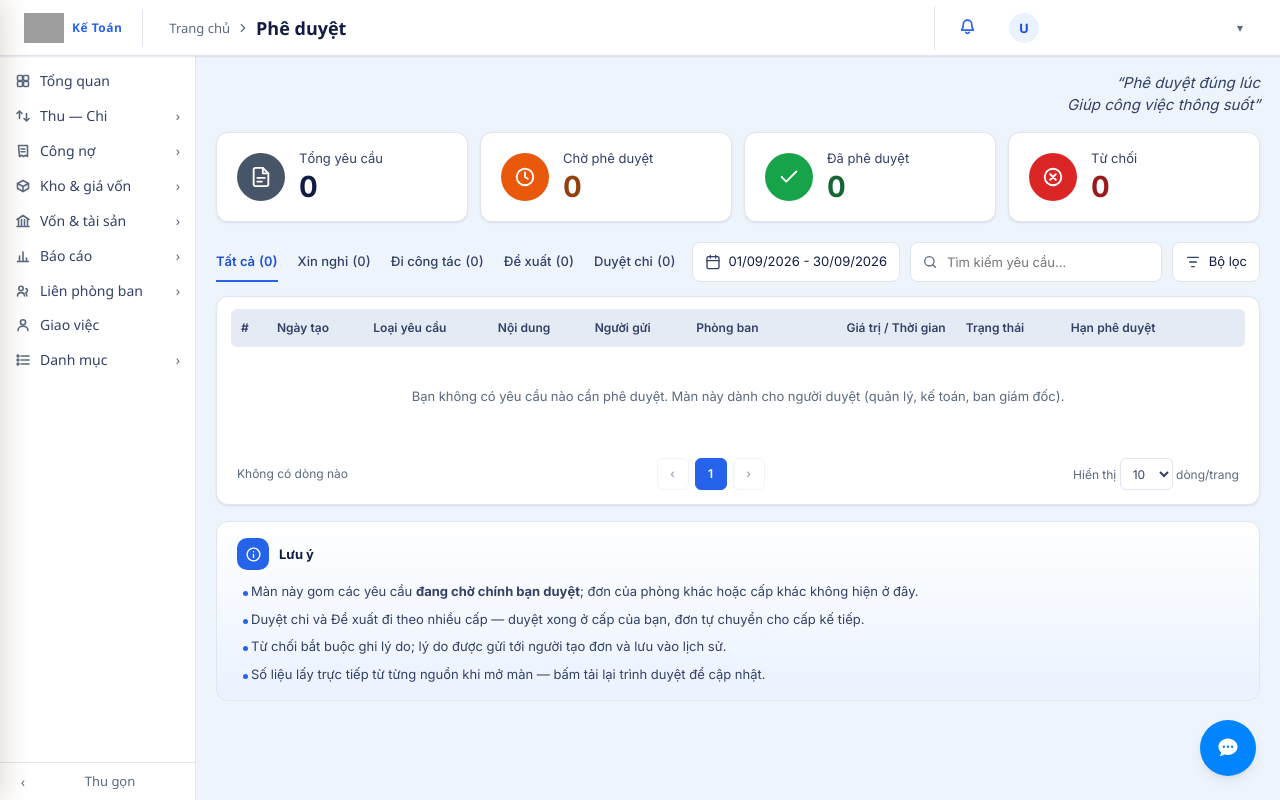
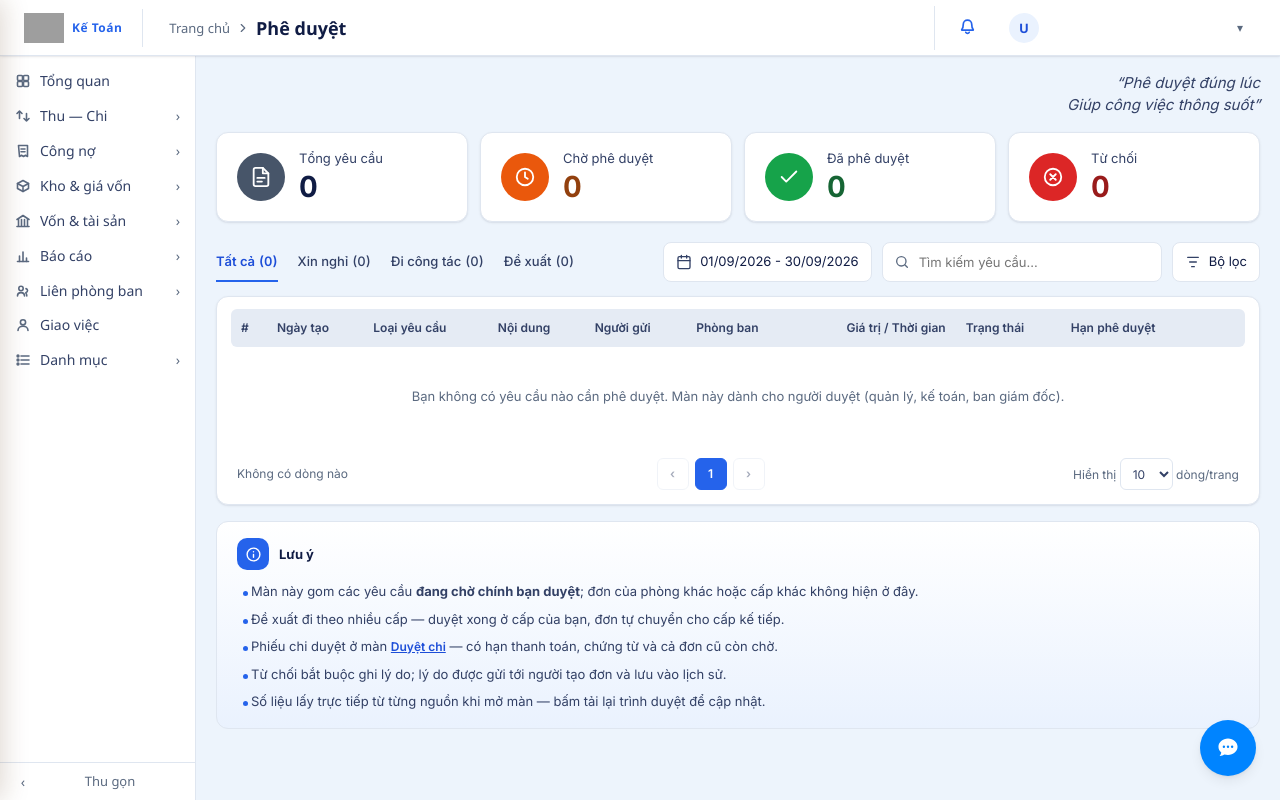
Before and after one commit to longdevbf/qlpps-ketoan, a FastAPI app: template shared/templates/phe_duyet_core.html in a window 1280 px wide. Run offline with FastAPI, Linux system fonts and the light colour scheme; the template is opened without the code that fills it, so the values that code supplies are empty; parts of the project's set-up code (start-up, migrations or seed data) failed here and were passed over; grey boxes are pictures that could not be loaded.

Commit message:
Kế toán: số đếm Phê duyệt không cộng phiếu chi; nhận 3 template dùng chung mới
- templates/_header.html: _pdUrls bỏ /api/duyet-chi/queue/me — trang Phê duyệt không còn nguồn Duyệt
  chi (14/09/2026), phiếu chi đã đếm riêng ở mục Duyệt chi ngay trên; để lại là số lớn hơn số dòng.
- shared/templates/{_menu_tai_khoan,phe_duyet_core,duyet_chi_core}.html: bản sinh từ claude-kit
  (bỏ Đổi ảnh/Đổi mật khẩu khỏi menu; Phê duyệt bỏ Duyệt chi; Duyệt chi bắt buộc lý do từ chối + role kt).

Co-Authored-By: Claude Opus 5 (1M context) <noreply@anthropic.com>

```diff
--- a/shared/templates/_menu_tai_khoan.html
+++ b/shared/templates/_menu_tai_khoan.html
@@ -13,8 +13,12 @@
    · Mục app CHƯA có trang → hiện mờ + nhãn "Sắp có", không bấm được — thay vì dẫn
      tới trang 404. Tự dò bằng danh sách route của chính app (`request.app.routes`),
      không phải khai tay.
-   · Khác ảnh mẫu, có chủ ý: dưới 11 mục giữ Đề xuất · Đổi ảnh đại diện · Đổi mật
-     khẩu — ba việc này không có đường vào nào khác (đếm trong 7 header 11/09/2026).
+   · Khác ảnh mẫu, có chủ ý: dưới 11 mục giữ Đề xuất — không có đường vào nào khác
+     (đếm trong 7 header 11/09/2026). Chỉ hiện khi app có route `/de-xuat`.
+   · "Đổi ảnh đại diện" và "Đổi mật khẩu" đã BỎ 14/09/2026 (người dùng: "đã có trong
+     trang hồ sơ rồi"). Trang Hồ sơ nhân sự `/ho-so-ca-nhan` — cả 8 app đều có — làm
+     được cả hai: nút máy ảnh trên ảnh đại diện (POST /api/profile/avatar) và mục Đổi
+     mật khẩu (PUT /api/profile, action change_password).
      Mục riêng từng app (Zalo OA, Chi tập trung…) đã có ở thanh bên nên không đưa vào.
    · Header có thể khai TRƯỚC khi include:
        tk_lien_ket = {'phe_duyet': '/#phe-duyet'}   đường dẫn riêng (vd HCNS là SPA)
@@ -25,9 +29,7 @@
                                                     huy hiệu. baogia: chấm đỏ trên avatar đếm
                                                     đúng Duyệt đơn + Duyệt đăng ký nghỉ, bỏ hai
                                                     mục đó thì chấm đỏ không còn chỗ giải thích
-       tk_doi_anh  = "<js>"                         lệnh mở ô chọn ảnh / modal đổi mật khẩu cho
-       tk_doi_mk   = "<js>"                         header không theo mẫu 7 app (baogia)
-   · Mặc định cần sẵn trong header: `#ab-ava-upload` (ô chọn ảnh), `abOpenProfile()`.
+   · `tk_doi_anh` / `tk_doi_mk` (header baogia còn khai) KHÔNG còn tác dụng từ 14/09/2026.
    ═══════════════════════════════════════════════════════════════════════════ #}
 <style>
 /* Đặc hiệu (0,2,0) thắng `.ab-item` riêng của từng header — cả 8 header đang tô mục
@@ -35,12 +37,12 @@
 /* Khung: bề rộng lấy từ `--u-w` mà `_header.html` đặt cho CẢ nút tài khoản (12/09/2026,
    người dùng: "ô account ngang bằng với dropdown"). Trước đây chỗ này chốt cứng 260px
    còn nút thì co theo nội dung nên thả xuống là lệch. Vẫn giữ max-content để nhãn dài
-   (VD "Tài liệu / Văn bản" + nhãn "Sắp có") không bị xuống dòng; 15 mục cao ~560px nên
-   màn thấp thì cuộn trong menu. */
+   (VD "Tài liệu / Văn bản" + nhãn "Sắp có") không bị xuống dòng; menu dài (thêm tk_them)
+   thì màn thấp cuộn trong menu. */
 .ab-user .ab-umenu{width:max-content;min-width:var(--u-w,260px);max-width:calc(100vw - 16px);
      max-height:calc(100vh - 76px);overflow-x:hidden;overflow-y:auto;overscroll-behavior:contain}
-/* Cột dọc: <button> có `width:auto` nghĩa là CO THEO CHỮ, khác <a> giãn hết hàng — nên
-   'Đổi ảnh đại diện' và 'Đổi mật khẩu' từng có nền hover ngắn hơn các mục còn lại.
+/* Cột dọc: <button> có `width:auto` nghĩa là CO THEO CHỮ, khác <a> giãn hết hàng — hai nút
+   'Đổi ảnh đại diện' / 'Đổi mật khẩu' (đã bỏ 14/09/2026) từng có nền hover ngắn hơn mục khác.
    Đặt .tk-ds thành flex cột thì mọi mục tự kéo bằng nhau (align-items mặc định stretch). */
 .ab-umenu .tk-ds{display:flex;flex-direction:column;padding:var(--sp-3) 0}
 .ab-umenu .tk-muc{display:flex;align-items:center;gap:var(--sp-6);width:auto;margin:0 var(--sp-3);padding:var(--sp-4) var(--sp-6);
@@ -76,8 +78,6 @@
   'sach':    '<path d="M2 4h6a4 4 0 0 1 4 4v13a3 3 0 0 0-3-3H2z"/><path d="M22 4h-6a4 4 0 0 0-4 4v13a3 3 0 0 1 3-3h7z"/>',
   'thumuc':  '<path d="M3 7a2 2 0 0 1 2-2h4l2 2h8a2 2 0 0 1 2 2v9a2 2 0 0 1-2 2H5a2 2 0 0 1-2-2z"/>',
   'dexuat':  '<path d="M9 18h6M10 22h4"/><path d="M12 2a7 7 0 0 0-4 12.7V16h8v-1.3A7 7 0 0 0 12 2Z"/>',
-  'anh':     '<path d="M3 8a2 2 0 0 1 2-2h2l2-3h6l2 3h2a2 2 0 0 1 2 2v10a2 2 0 0 1-2 2H5a2 2 0 0 1-2-2z"/><circle cx="12" cy="13" r="4"/>',
-  'khoa':    '<rect x="4" y="11" width="16" height="10" rx="2"/><path d="M8 11V7a4 4 0 0 1 8 0v4"/>',
   'ra':      '<path d="M9 21H5a2 2 0 0 1-2-2V5a2 2 0 0 1 2-2h4"/><path d="m16 17 5-5-5-5M21 12H9"/>'
 }[ten] | safe }}</svg>
 {%- endmacro -%}
@@ -87,8 +87,6 @@
 {%- set _tk_an = tk_an if tk_an is defined else [] -%}
 {%- set _tk_mgr = tk_duyet if tk_duyet is defined else (user and user._is_mgr) -%}
 {%- set _tk_them = tk_them if tk_them is defined else [] -%}
-{%- set _tk_doi_anh = tk_doi_anh if tk_doi_anh is defined else "document.getElementById('ab-ava-upload').click()" -%}
-{%- set _tk_doi_mk = tk_doi_mk if tk_doi_mk is defined else "abOpenProfile()" -%}
 {#- (khoá, nhãn, đường dẫn mặc định, icon) — đúng thứ tự ảnh mẫu -#}
 {%- set _tk_muc = [
   ('cham_cong',     'Chấm công',          '/cham-cong',        'dongho'),
@@ -123,14 +121,12 @@
   {%- endif %}
 {%- endfor %}
 </nav>
+{%- if '/de-xuat' in _tk_routes %}
 <div class="ab-div"></div>
 <div class="tk-ds">
-  {%- if '/de-xuat' in _tk_routes %}
   <a href="/de-xuat" class="ab-item tk-muc{% if _tk_path == '/de-xuat' %} is-dang-o{% endif %}">{{ _tk_ic('dexuat') }}<span>Đề xuất</span></a>
-  {%- endif %}
-  <button type="button" class="ab-item tk-muc" onclick="{{ _tk_doi_anh }}">{{ _tk_ic('anh') }}<span>Đổi ảnh đại diện</span></button>
-  <button type="button" class="ab-item tk-muc" onclick="{{ _tk_doi_mk }}">{{ _tk_ic('khoa') }}<span>Đổi mật khẩu</span></button>
 </div>
+{%- endif %}
 <div class="ab-div"></div>
 <div class="tk-ds">
   <a href="/logout" class="ab-item tk-muc ab-logout">{{ _tk_ic('ra') }}<span>Đăng xuất</span></a>
--- a/shared/templates/phe_duyet_core.html
+++ b/shared/templates/phe_duyet_core.html
@@ -26,14 +26,18 @@
    và hai nút Từ chối / Phê duyệt.
 
    KHÁC ẢNH MẪU — có chủ ý, vì chỉ hiện dữ liệu CÓ THẬT:
-     · Tab = 4 nguồn đã có API "chờ tôi duyệt": Xin nghỉ · Đi công tác (lệnh đi đo +
-       công trình) · Đề xuất · Duyệt chi. Ảnh có thêm "Đơn PO" và "Đơn hàng" —
+     · Tab = 3 nguồn đã có API "chờ tôi duyệt": Xin nghỉ · Đi công tác (lệnh đi đo +
+       công trình) · Đề xuất. Ảnh có thêm "Đơn PO" và "Đơn hàng" —
        hai loại này CHƯA có endpoint chờ-duyệt nên chưa hiện (người dùng chốt
        12/09/2026: làm loại đã có API trước).
+     · KHÔNG có Duyệt chi — bỏ 14/09/2026 (người dùng chốt). Phần duyệt giống hệt màn
+       /duyet-chi (cùng /api/duyet-chi/queue/me + PUT /duyet) nhưng ở đây thiếu hạn thanh
+       toán, thêm/xoá chứng từ, và đơn cũ còn chờ bị lọc mất (màn này mặc định tháng này);
+       app CEO đã bỏ từ 13/06/2026. Phiếu chi chỉ duyệt ở màn Duyệt chi — đừng thêm lại.
      · Riêng app CEO có thêm tab "Nguồn khác" lấy từ `/api/inbox` (đơn PO, báo giá,
        đề nghị thanh toán…) — CEO vốn có màn gom 8 nguồn, không được để mất.
      · Không có tab "Sản phẩm" trong ngăn chi tiết: không nguồn nào trả dòng hàng.
-     · "Giá trị / Thời gian" = tiền với Duyệt chi + Đề xuất, số ngày với Xin nghỉ,
+     · "Giá trị / Thời gian" = tiền với Đề xuất và nguồn riêng, số ngày với Xin nghỉ,
        khoảng giờ với lệnh đi đo — đúng thứ mỗi loại thật sự có.
      · Không có ô chọn nhiều dòng: không API nào duyệt hàng loạt.
 
@@ -462,7 +466,8 @@ body{font-family:'Inter','Segoe UI',-apple-system,Arial,sans-serif;min-height:10
     </div>
     <ul>
       <li>Màn này gom các yêu cầu <b>đang chờ chính bạn duyệt</b>; đơn của phòng khác hoặc cấp khác không hiện ở đây.</li>
-      <li>Duyệt chi và Đề xuất đi theo nhiều cấp — duyệt xong ở cấp của bạn, đơn tự chuyển cho cấp kế tiếp.</li>
+      <li>Đề xuất đi theo nhiều cấp — duyệt xong ở cấp của bạn, đơn tự chuyển cho cấp kế tiếp.</li>
+      <li>Phiếu chi duyệt ở màn <a class="btn-link" href="/duyet-chi">Duyệt chi</a> — có hạn thanh toán, chứng từ và cả đơn cũ còn chờ.</li>
       <li>Từ chối bắt buộc ghi lý do; lý do được gửi tới người tạo đơn và lưu vào lịch sử.</li>
       <li>Số liệu lấy trực tiếp từ từng nguồn khi mở màn — bấm tải lại trình duyệt để cập nhật.</li>
     </ul>
@@ -491,7 +496,6 @@ const _PD_LOAI = {
   ldd:   { nhan: 'Đi công tác',  lop: 'pd-loai--di',   tile: 'ico-tile',          tab: 'di' },
   ct:    { nhan: 'Đi công tác',  lop: 'pd-loai--di',   tile: 'ico-tile',          tab: 'di' },
   dx:    { nhan: 'Đề xuất',      lop: 'pd-loai--dx',   tile: 'ico-tile--warning', tab: 'dx' },
-  chi:   { nhan: 'Duyệt chi',    lop: 'pd-loai--chi',  tile: 'ico-tile--success', tab: 'chi' },
   khac:  { nhan: 'Nguồn khác',   lop: 'pd-loai--khac', tile: 'ico-tile--neutral', tab: 'khac' },
   // Nguồn riêng theo app — chỉ nạp ở đúng app sở hữu (xem pdTai).
   don_hang:  { nhan: 'Đơn hàng',       lop: 'pd-loai--dh',  tile: 'ico-tile--tim',     tab: 'don_hang' },
@@ -502,11 +506,11 @@ const _PD_LOAI = {
   ktd:       { nhan: 'KT duyệt đơn',   lop: 'pd-loai--dh',  tile: 'ico-tile--tim',     tab: 'ktd' },
   coc:       { nhan: 'Cọc bổ sung',    lop: 'pd-loai--dh',  tile: 'ico-tile--tim',     tab: 'coc' },
 };
-/* 5 tab đầu là CHUNG cho mọi app, luôn hiện. Các tab sau chỉ mọc ở app có nguồn đó
+/* 4 tab đầu là CHUNG cho mọi app, luôn hiện. Các tab sau chỉ mọc ở app có nguồn đó
    (Báo giá: đơn hàng + đổi ngày giao · Mua hàng: đơn PO · Kế toán: 4 khối · CEO: nguồn khác). */
-const _PD_TAB_CHUNG = ['all', 'nghi', 'di', 'dx', 'chi'];
+const _PD_TAB_CHUNG = ['all', 'nghi', 'di', 'dx'];
 const _PD_TAB = [
-  ['all', 'Tất cả'], ['nghi', 'Xin nghỉ'], ['di', 'Đi công tác'], ['dx', 'Đề xuất'], ['chi', 'Duyệt chi'],
+  ['all', 'Tất cả'], ['nghi', 'Xin nghỉ'], ['di', 'Đi công tác'], ['dx', 'Đề xuất'],
   ['don_hang', 'Đơn hàng'], ['ngay_giao', 'Đổi ngày giao'], ['po', 'Đơn PO'],
   ['dntt', 'Đề nghị TT'], ['ncc', 'Trả NCC'], ['ktd', 'KT duyệt đơn'], ['coc', 'Cọc bổ sung'],
   ['khac', 'Nguồn khác'],
@@ -529,16 +533,12 @@ const _PD_TT = {
 const _PD_CHO = ['cho_duyet', 'pending', 'cho_manager', 'cho_ceo', 'kt_pending', 'Chờ xác nhận'];
 function _pdDangCho(tt) { return _PD_CHO.indexOf(tt) >= 0; }
 /* Nhãn chép NGUYÊN VĂN từ router để hai nơi không nói khác nhau:
-   xin_nghi.py:_LOAI_NGHI_LABELS · duyet_chi.py:_LOAI_CHI_LABELS · de_xuat.py:_LOAI_LABELS.
+   xin_nghi.py:_LOAI_NGHI_LABELS · de_xuat.py:_LOAI_LABELS.
    Đoán nhãn là hiện chữ thô kiểu "nghi_khong_luong" trên bảng (thấy ở ảnh thật 12/09/2026). */
 const _PD_NGHI = {
   nghi_khong_luong: 'Nghỉ Không Lương', nghi_phep: 'Nghỉ Phép Năm', doi_ca: 'Nghỉ Đổi Ca',
   xin_thoi_viec: 'Xin Thôi Việc', nghi_bu: 'Nghỉ Bù', nghi_om: 'Nghỉ Ốm',
   viec_rieng: 'Việc Riêng', nghi_le: 'Nghỉ Lễ / Tết',
-};
-const _PD_CHI = {
-  di_chuyen: 'Di Chuyển / Xăng xe', van_phong: 'Văn Phòng Phẩm', tiep_thi: 'Tiếp Thị / Quảng cáo',
-  dao_tao: 'Đào Tạo', khach_hang: 'Tiếp Khách', khac: 'Chi Phí Khác',
 };
 const _PD_DX = {
   cai_tien: 'Cải tiến cách làm', viec_moi: 'Việc mới / Sáng kiến', van_de: 'Vấn đề cần xử lý', khac: 'Khác',
@@ -607,22 +607,6 @@ function _pdHangNghi(x) {
       ['Số ngày', _pdSoNgay(x.so_ngay)], ['Lý do', x.ly_do], ['Ghi chú', x.ghi_chu],
     ],
     ls: x.ngay_duyet ? [{ chu: (_PD_TT[x.trang_thai] || [, x.trang_thai])[1], boi: x.ho_ten_nguoi_duyet || x.nguoi_duyet, luc: x.ngay_duyet, ghi: x.nhan_xet_duyet }] : [],
-    raw: x,
-  };
-}
-function _pdHangChi(x) {
-  return {
-    khoa: 'chi:' + x.id, nguon: 'chi', id: x.id, ma: 'CHI-' + x.id, tieu_de: x.tieu_de || 'Đề nghị chi',
-    phu: _PD_CHI[x.loai_chi] || x.loai_chi || '', nguoi: x.ho_ten || x.username, nguoi_id: x.username,
-    phong_ban: x.phong_ban || '', gia_tri: _pdTien(x.so_tien), so: Number(x.so_tien) || 0,
-    ngay_tao: x.created_at || x.ngay_de_xuat, han: x.han_thanh_toan || '', trang_thai: x.trang_thai,
-    tep: (x.chung_tu_urls || []).map(u => ({ ten: String(u).split('/').pop(), url: u })),
-    ct: [
-      ['Loại chi', _PD_CHI[x.loai_chi] || x.loai_chi], ['Số tiền', _pdTien(x.so_tien)],
-      ['Ngày đề xuất', _pdNgay(x.ngay_de_xuat)], ['Hạn thanh toán', _pdNgay(x.han_thanh_toan)],
-      ['Cấp đang duyệt', x.approval_level], ['Mục đích', x.muc_dich], ['Ghi chú', x.ghi_chu],
-    ],
-    ls: (x.approval_history || []).map(h => ({ chu: (h.action || h.trang_thai || h.level), boi: h.ho_ten || h.username, luc: h.at || h.time || h.created_at, ghi: h.nhan_xet || h.comment })),
     raw: x,
   };
 }
@@ -814,12 +798,11 @@ async function pdTai() {
   }
   _pd.loi = [];
   const rieng = (app, ten, url) => (PD_APP === app ? _pdLay(ten, url) : null);
-  const [nghiCho, nghiXong1, nghiXong2, chi, dx, ldd, ct, khac,
+  const [nghiCho, nghiXong1, nghiXong2, dx, ldd, ct, khac,
          donHang, ngayGiao, po, dntt, ncc, ktd, coc] = await Promise.all([
     _pdLay('Xin nghỉ', '/api/xin-nghi?trang_thai=cho_duyet'),
     _pdLay('Xin nghỉ', '/api/xin-nghi?trang_thai=da_duyet'),
     _pdLay('Xin nghỉ', '/api/xin-nghi?trang_thai=tu_choi'),
-    _pdLay('Duyệt chi', '/api/duyet-chi/queue/me'),
     _pdLay('Đề xuất', '/api/de-xuat/queue/me'),
     _pdLay('Lệnh đi đo', '/api/lenh-di-do/cho-duyet'),
     _pdLay('Công trình', '/api/cong-trinh/admin?status_filter=cho_duyet'),
@@ -836,7 +819,7 @@ async function pdTai() {
   ]);
   const hang = []
     .concat((nghiCho || []).map(_pdHangNghi), (nghiXong1 || []).map(_pdHangNghi), (nghiXong2 || []).map(_pdHangNghi))
-    .concat((chi || []).map(_pdHangChi), (dx || []).map(_pdHangDx))
+    .concat((dx || []).map(_pdHangDx))
     .concat((ldd || []).map(_pdHangLdd), (ct || []).map(_pdHangCt))
     .concat((khac || []).map(_pdHangInbox))
     .concat((donHang || []).map(_pdHangDonHang), (ngayGiao || []).map(_pdHangNgayGiao))
@@ -1047,7 +1030,6 @@ async function pdQuyet(quyet) {
   _pd.dangGui = true; nut1.disabled = nut2.disabled = true;
   try {
     if (h.nguon === 'nghi') await _pdApi(`/api/xin-nghi/${h.id}/duyet`, { method: 'PUT', body: JSON.stringify({ trang_thai: quyet, nhan_xet_duyet: ykien }) });
-    else if (h.nguon === 'chi') await _pdApi(`/api/duyet-chi/${h.id}/duyet`, { method: 'PUT', body: JSON.stringify({ trang_thai: quyet, nhan_xet_duyet: ykien }) });
     else if (h.nguon === 'dx') await _pdApi(`/api/de-xuat/${h.id}/duyet`, { method: 'PUT', body: JSON.stringify({ trang_thai: quyet, nhan_xet_duyet: ykien }) });
     else if (h.nguon === 'ldd') await _pdApi(`/api/lenh-di-do/${h.id}/duyet`, { method: 'PATCH', body: JSON.stringify({ status: quyet, note_duyet: ykien }) });
     else if (h.nguon === 'ct') await _pdApi(`/api/cong-trinh/${h.id}/duyet`, { method: 'PATCH', body: JSON.stringify({ status: quyet, note_duyet: ykien }) });
--- a/templates/_header.html
+++ b/templates/_header.html
@@ -831,11 +831,12 @@ body.sb-min .ab-sb-g,body.sb-min .ab-sb-top{position:relative}
       .then(function(d){ if (d) dat('chi', d.pending_for_me || 0); })
       .catch(function(){});
 
-    /* 3) Phê duyệt — tổng mọi việc chờ duyệt, gộp 6 hàng đợi giống trang
-       /phe-duyet (số "Tất cả"). Mỗi call fail-soft: endpoint hỏng/thiếu → 0. */
+    /* 3) Phê duyệt — tổng mọi việc chờ duyệt, gộp 5 hàng đợi giống trang
+       /phe-duyet (số "Tất cả"). Mỗi call fail-soft: endpoint hỏng/thiếu → 0.
+       KHÔNG cộng /api/duyet-chi/queue/me: từ 14/09/2026 phiếu chi chỉ duyệt ở màn
+       Duyệt chi (đếm riêng ở mục 2), trang Phê duyệt không còn nguồn đó. */
     var _pdUrls = [
       '/api/xin-nghi?trang_thai=cho_duyet',
-      '/api/duyet-chi/queue/me',
       '/api/lenh-di-do/cho-duyet',
       '/api/cong-trinh/admin?status_filter=cho_duyet',
       '/api/de-nghi-tt?trang_thai=cho_duyet',
```
Also changed, not shown: shared/templates/duyet_chi_core.html (+10 -3 lines).
